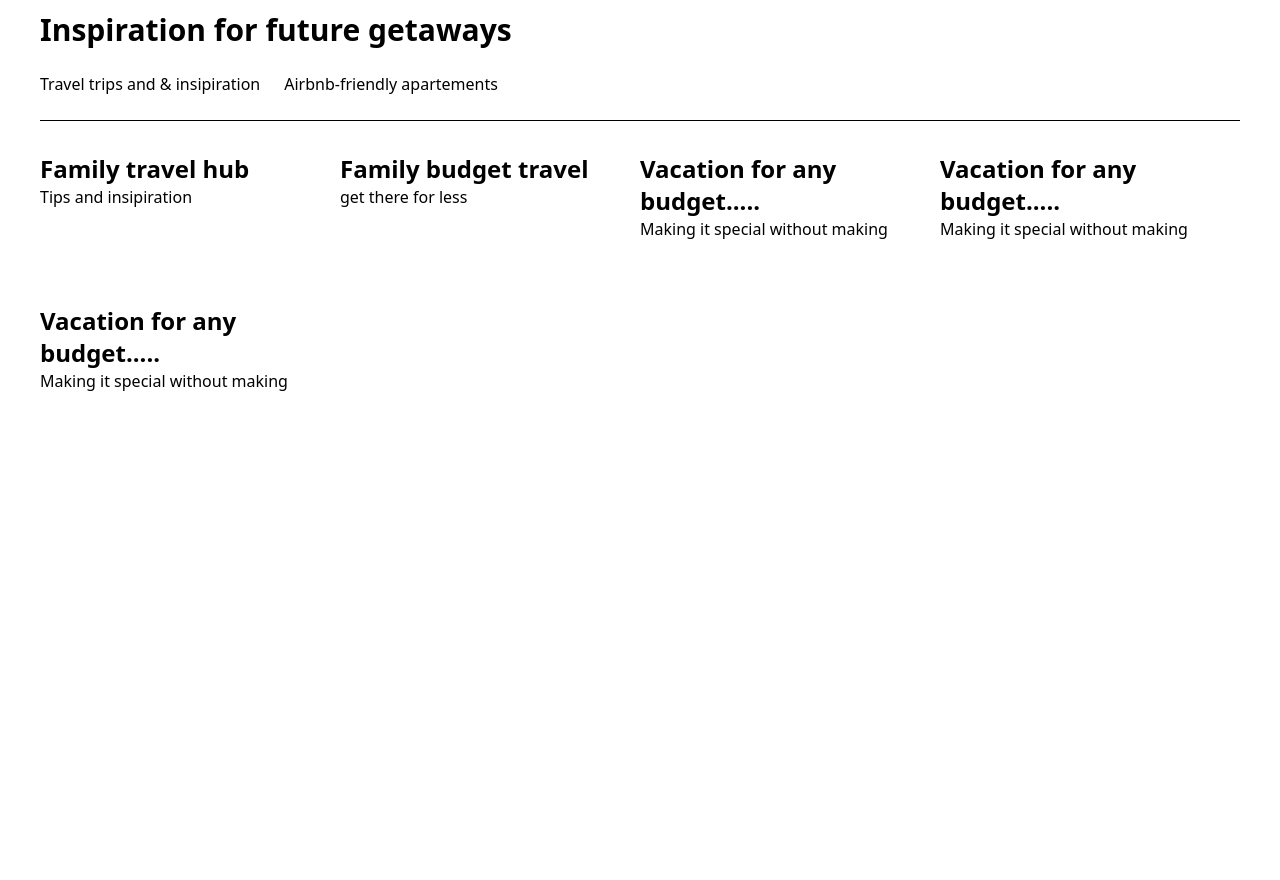
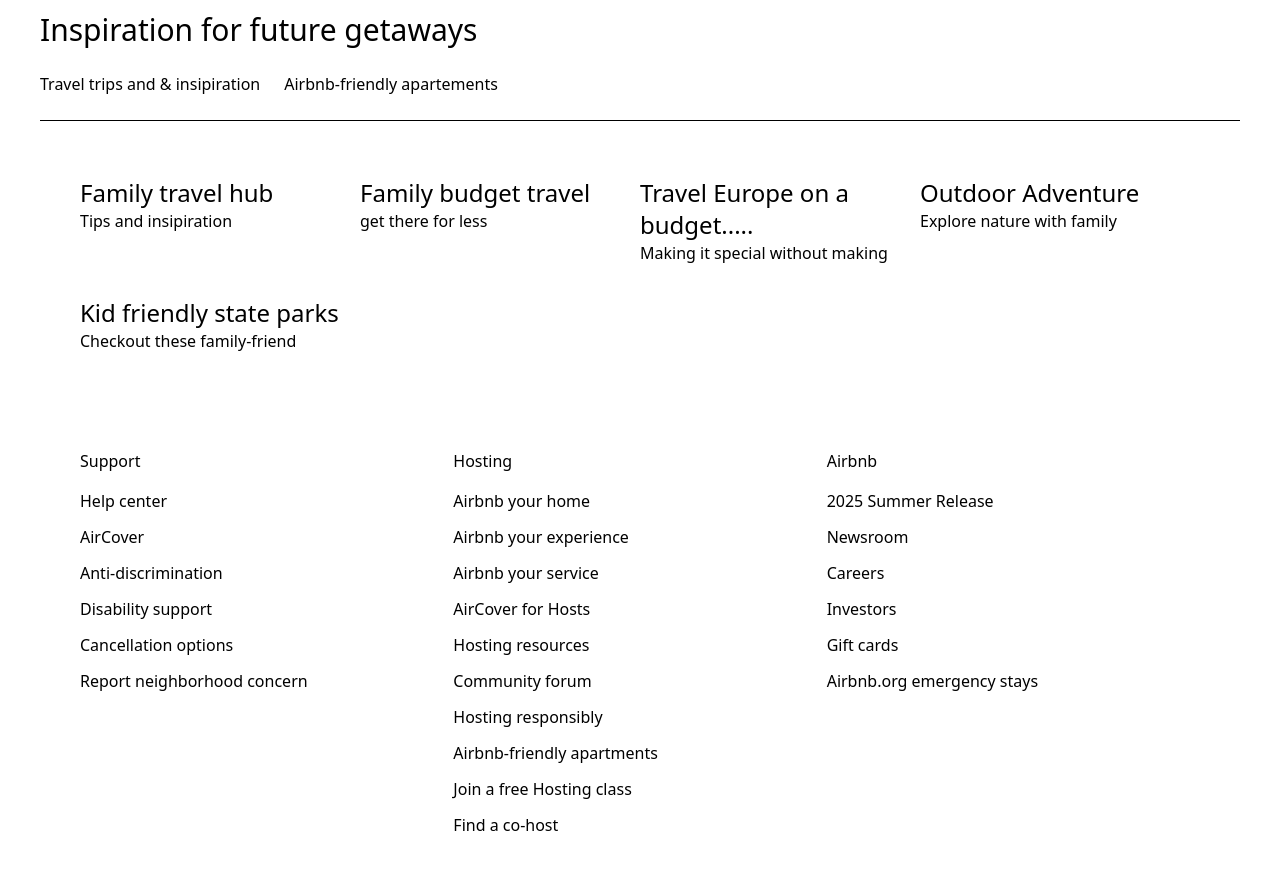
Before and after one commit to dosite-cyiza/Airbnb_webpage, a plain HTML site: page index.html in a window 1280 px wide. Shown: the part 4420-5300 px from the top of the page. Before the commit the page ends 4885 px from the top, so only its background shows below. Drawn offline with nearby package versions, Linux system fonts and the light colour scheme.

Commit message:
New section in Footer

```diff
--- a/index.html
+++ b/index.html
@@ -1916,7 +1916,7 @@
 
       </div>
       <div>
-        <h3 class="font-bold">Apartement in Kilimani Estate</h3>
+        <h3 class="font-medium">Apartement in Kilimani Estate</h3>
         <div class="flex items-center gap-1">
           <p>$108 for 2 nights </p>
           <img src="/Airbnb-images/star.svg" alt="" class="w-2">
@@ -1929,35 +1929,78 @@
 
     </section>
 <footer class="p-10">
-  <h2 class="text-3xl font-bold">Inspiration for future getaways</h2>
+  <h2 class="text-3xl font-medium">Inspiration for future getaways</h2>
   <div class=" flex py-6 gap-6">
     <button><a href="">Travel trips and & insipiration</a></button>
     <a href="">Airbnb-friendly apartements</a>
   </div>
   <hr>
-  <div class="grid grid-cols-4">
-    <div class="my-8">
-      <h3 class="font-bold text-2xl">Family travel hub</h3>
+  <div class="grid grid-cols-4 p-10">
+    <div class="my-4">
+      <h3 class="font-medium text-2xl">Family travel hub</h3>
       <p>Tips and insipiration</p>
     </div>
-     <div class="my-8">
-      <h3 class="font-bold text-2xl">Family budget travel</h3>
+     <div class="my-4">
+      <h3 class="font-medium text-2xl">Family budget travel</h3>
       <p>get there for less</p>
     </div>
-    <div class="my-8">
-      <h3 class="font-bold text-2xl">Vacation for any budget.....</h3>
+    <div class="my-4">
+      <h3 class="font-medium text-2xl">Travel Europe on a budget.....</h3>
       <p>Making it special without making</p>
     </div>
- <div class="my-8">
-      <h3 class="font-bold text-2xl">Vacation for any budget.....</h3>
-      <p>Making it special without making</p>
+   <div class="my-4">
+      <h3 class="font-medium text-2xl">Outdoor Adventure</h3>
+      <p>Explore nature with family</p>
     </div>
-     <div class="my-8">
-      <h3 class="font-bold text-2xl">Vacation for any budget.....</h3>
-      <p>Making it special without making</p>
+     <div class="my-4">
+      <h3 class="font-medium text-2xl">Kid friendly state parks</h3>
+      <p>Checkout these family-friend</p>
     </div>
 
   </div>
+
+  <div class="grid grid-cols-3 items-start  p-10">
+    <div class="space-y-4">
+      <h3 class="font-medium">Support</h3>
+      <div class="space-y-3">
+      <a href="" class="block">Help center</a>
+      <a href="" class="block">AirCover</a>
+      <a href="" class="block">Anti-discrimination</a>
+      <a href="" class="block">Disability support</a>
+      <a href="" class="block">Cancellation options</a>
+      <a href="" class="block">Report neighborhood concern</a>
+    </div>
+    </div>
+     <div class="space-y-4">
+      <h3 class="font-medium">Hosting</h3>
+      <div class="space-y-3">
+      <a href="" class="block">Airbnb your home</a>
+      <a href="" class="block">Airbnb your experience</a>
+      <a href="" class="block">Airbnb your service</a>
+      <a href="" class="block">AirCover for Hosts</a>
+      <a href="" class="block">Hosting resources</a>
+      <a href="" class="block">Community forum</a>
+      <a href="" class="block">Hosting responsibly</a>
+      <a href="" class="block">Airbnb-friendly apartments</a>
+      <a href="" class="block">Join a free Hosting class</a>
+      <a href="" class="block">Find a co‑host</a>
+
+    </div>
+    </div>
+    <div class="space-y-4">
+      <h3 class="font-medium">Airbnb</h3>
+      <div class="space-y-3">
+      <a href="" class="block">2025 Summer Release</a>
+      <a href="" class="block">Newsroom</a>
+      <a href="" class="block">Careers</a>
+      <a href="" class="block">Investors</a>
+      <a href="" class="block">Gift cards</a>
+      <a href="" class="block">Airbnb.org emergency stays</a>
+    </div>
+    </div>
+
+  </div>
+
 </footer>
   </body>
 </html>
```
